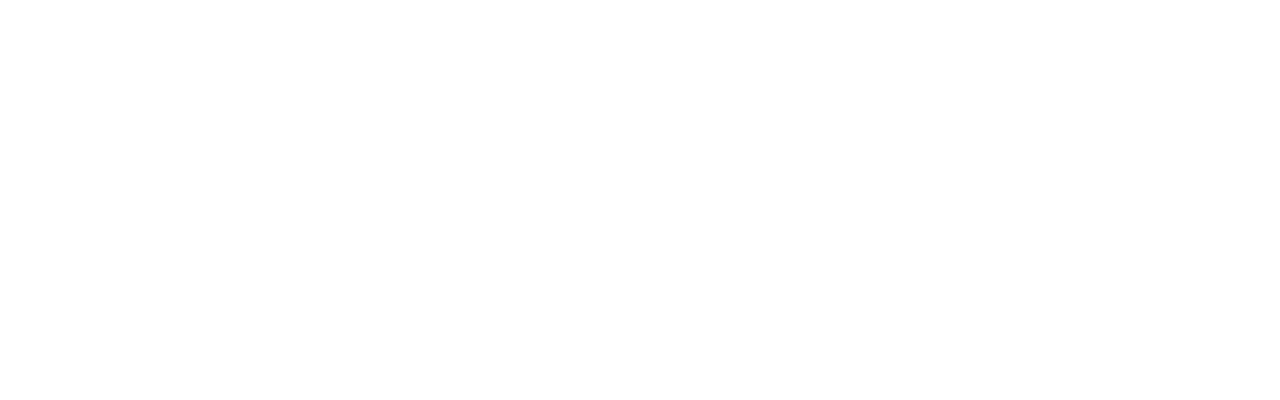
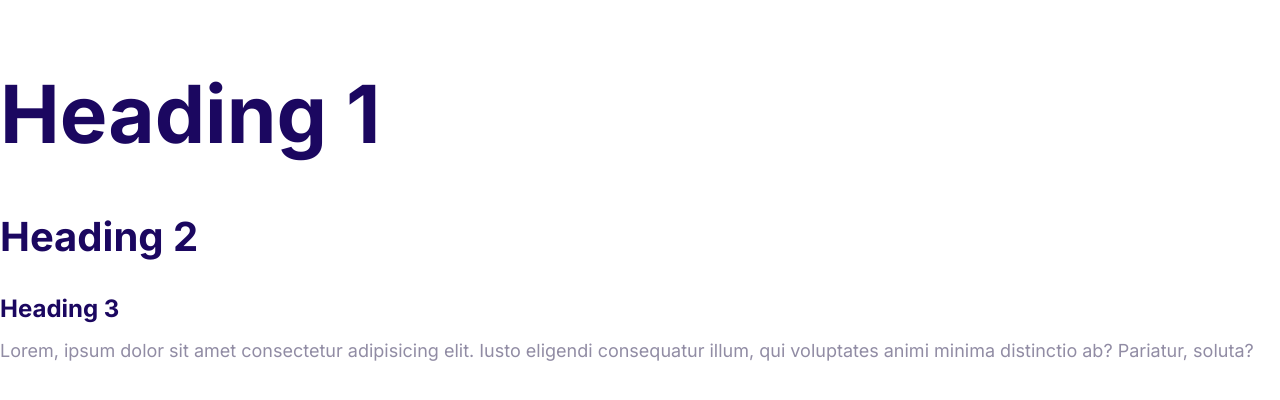
Before and after one commit to akapetano/moshify, a plain HTML site: page index.html in a window 1280 px wide. Drawn offline with Linux system fonts and the light colour scheme.

Commit message:
Define the styles for the fonts.

```diff
--- a/css/styles.css
+++ b/css/styles.css
@@ -5,3 +5,55 @@
   --color-headings: #1b0760;
   --color-body: #918ca4;
 }
+
+html {
+  font-size: 62.5%;
+}
+
+body {
+  font-family: Inter, Arial, Helvetica, sans-serif;
+  font-size: 2.4rem;
+  line-height: 1.5;
+  color: var(--color-body);
+}
+
+h1,
+h2,
+h3 {
+  color: var(--color-headings);
+  margin-bottom: 1rem;
+}
+
+h1 {
+  font-size: 7rem;
+}
+
+h2 {
+  font-size: 4rem;
+}
+
+h3 {
+  font-size: 3rem;
+}
+
+p {
+  margin-top: 0;
+}
+
+@media screen and (min-width: 1024px) {
+  body {
+    font-size: 1.8rem;
+  }
+
+  h1 {
+    font-size: 8rem;
+  }
+
+  h2 {
+    font-size: 4rem;
+  }
+
+  h3 {
+    font-size: 2.4rem;
+  }
+}
--- a/index.html
+++ b/index.html
@@ -5,8 +5,23 @@
     <meta http-equiv="X-UA-Compatible" content="IE=edge" />
     <meta name="viewport" content="width=device-width, initial-scale=1.0" />
     <title>Document</title>
+    <link rel="preconnect" href="https://fonts.googleapis.com" />
+    <link rel="preconnect" href="https://fonts.gstatic.com" crossorigin />
+    <link
+      href="https://fonts.googleapis.com/css2?family=Inter:wght@400;700&display=swap"
+      rel="stylesheet"
+    />
     <link rel="stylesheet" href="css/normalize.css" />
     <link rel="stylesheet" href="css/styles.css" />
   </head>
-  <body></body>
+  <body>
+    <h1>Heading 1</h1>
+    <h2>Heading 2</h2>
+    <h3>Heading 3</h3>
+    <p>
+      Lorem, ipsum dolor sit amet consectetur adipisicing elit. Iusto eligendi
+      consequatur illum, qui voluptates animi minima distinctio ab? Pariatur,
+      soluta?
+    </p>
+  </body>
 </html>
```
